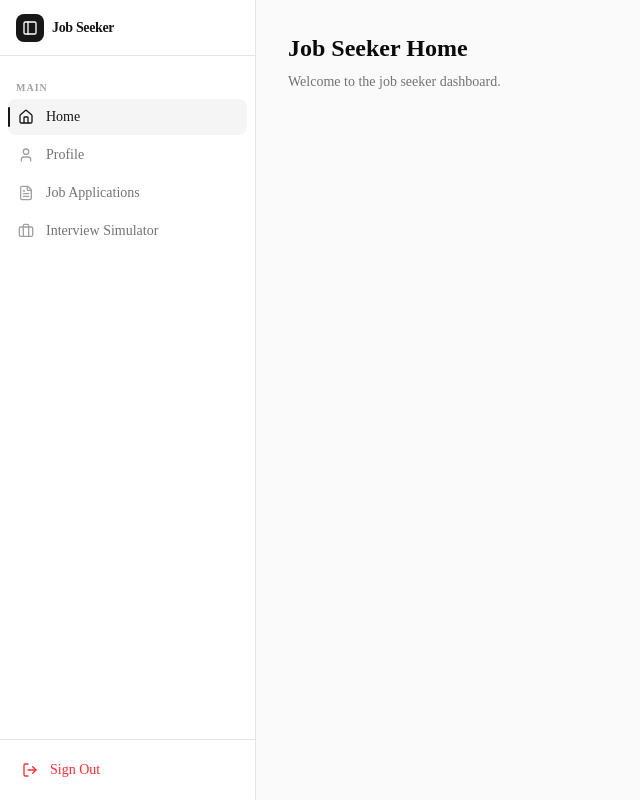
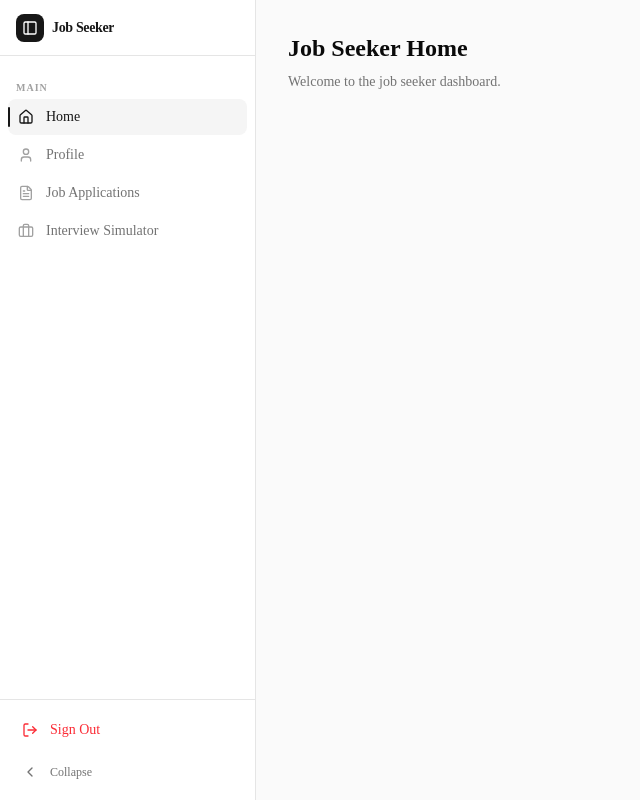
Before and after one commit to ahmadsafi-988/jsoor, a Next.js app: page /job-seeker/home in a window 1280 px wide. Shown: the whole page, without its empty margins (0-640 px from the left). Built offline with nearby package versions, Linux system fonts and the light colour scheme.

Commit message:
fix collapse bug

```diff
--- a/components/sidebar.tsx
+++ b/components/sidebar.tsx
@@ -31,6 +31,7 @@ const iconMap: Record<IconName, React.ComponentType<{ className?: string }>> = {
 
 export function Sidebar({ title, navGroups, rootHref = "" }: SidebarProps) {
   const [collapsed, setCollapsed] = useState(false);
+  console.log(collapsed);
   const pathname = usePathname();
   const router = useRouter();
 
@@ -148,7 +149,7 @@ export function Sidebar({ title, navGroups, rootHref = "" }: SidebarProps) {
         </button>
 
         {/* TODO : FIX COLLAPSE BUTTON */}
-        {/* <button
+        <button
           type="button"
           onClick={() => setCollapsed((prev) => !prev)}
           className={cn(
@@ -164,7 +165,7 @@ export function Sidebar({ title, navGroups, rootHref = "" }: SidebarProps) {
               <span className="text-xs">Collapse</span>
             </>
           )}
-        </button> */}
+        </button>
       </div>
     </aside>
   );
```
